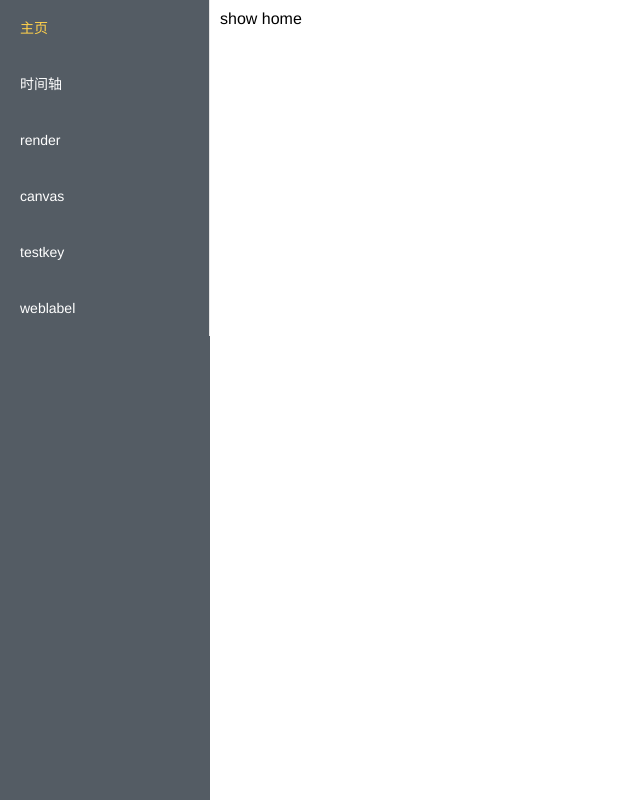
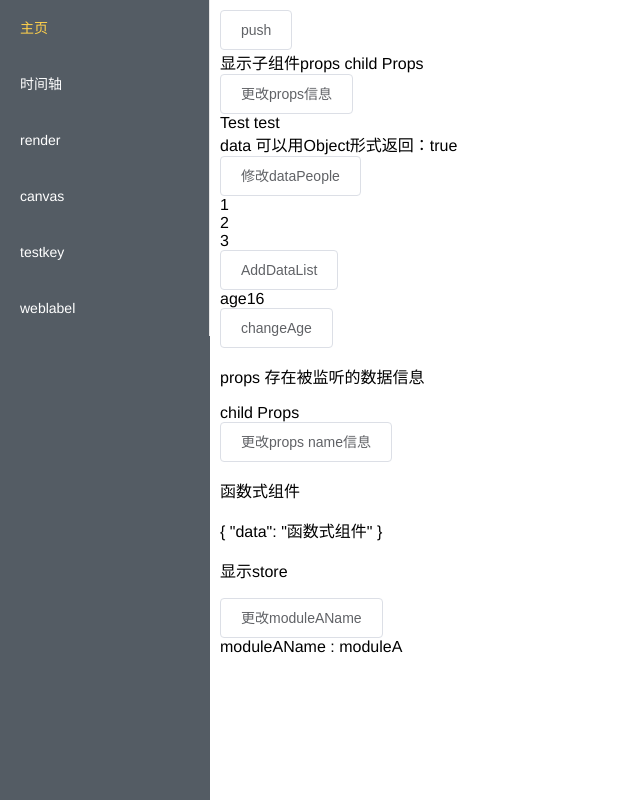
Before and after one commit to jdkwky/my-vue-example, a Vue app: page / in a window 1280 px wide. Both pictures are taken after a click on the item "主页". Shown: the whole page, without its empty margins (0-640 px from the left). Built offline with nearby package versions, Linux system fonts and the light colour scheme.

Commit message:
update: 学习代码

```diff
--- a/package.json
+++ b/package.json
@@ -12,7 +12,8 @@
     "core-js": "^2.6.5",
     "element-ui": "^2.13.0",
     "vue": "^2.6.10",
-    "vue-router": "^3.1.3"
+    "vue-router": "^3.1.3",
+    "vuex": "^3.6.2"
   },
   "devDependencies": {
     "@vue/cli-plugin-babel": "^3.11.0",
--- a/src/App.vue
+++ b/src/App.vue
@@ -1,5 +1,5 @@
 <template>
-  <div id="app" class="app-main">
+  <div class="app-main">
     <div class="app-nav-menu">
       <Menu></Menu>
     </div>
@@ -7,6 +7,7 @@
       <router-view></router-view>
     </div>
   </div>
+  <!-- <div>hello world , {{ name }}</div> -->
 </template>
 
 <script>
@@ -16,8 +17,14 @@ export default {
   components: {
     Menu
   },
+  data(){
+    return {
+      name: 'test'
+    }
+  },
   mounted() {
     console.log(this, "App.vue");
+    console.log(this._route, 'this._route');
   },
   methods: {
     handleClick() {}
--- a/src/main.js
+++ b/src/main.js
@@ -3,7 +3,8 @@ import App from './App.vue'
 import '../theme/index.css';
 import ElementUI from 'element-ui';
 import VueRouter from 'vue-router';
-import routes from './router'
+import routes from './router';
+import store from './store/index';
 
 
 
@@ -13,6 +14,7 @@ Vue.config.productionTip = false;
 Vue.use(ElementUI);
 Vue.use(VueRouter);
 
+
 const router = new VueRouter({
   mode: 'hash',
   linkActiveClass: 'is-active',
@@ -20,6 +22,20 @@ const router = new VueRouter({
 })
 
 new Vue({
-  render: h => h(App),
-  router
-}).$mount('#app')
+  // render:function(h){ return h('div', this.text)},
+  router,
+  store,
+  ...App,
+  // data:{
+  //   text: 'hello text'
+  // },
+  mounted(){
+    // router
+    console.log(this._route, 'this._route');
+    // store
+    console.log(this.$store, 'this.$store');
+
+  }
+}).$mount('#app');
+
+// console.log(vm._data, 'vm.data')
--- /dev/null
+++ b/src/store/index.js
@@ -0,0 +1,30 @@
+import Vuex from 'vuex';
+import Vue from 'vue';
+
+Vue.use(Vuex);
+
+import moduleA from './moduleA'
+
+const state = {
+    stateName: 'global',
+};
+
+const getters = {};
+
+const mutations = {};
+
+const actions = {};
+
+const modules = {
+    moduleA
+};
+
+const store = new Vuex.Store({
+    actions,
+    getters,
+    mutations,
+    modules,
+    state
+});
+
+export default store;
--- /dev/null
+++ b/src/store/moduleA.js
@@ -0,0 +1,18 @@
+const state = {
+    name: 'moduleA'
+}
+const mutations = {
+    setName(state, name){
+        state.name = name;
+    }
+};
+const actions = {};
+const getters = {};
+
+export default {
+    namespaced: true,
+    state,
+    mutations,
+    actions,
+    getters
+}
--- a/src/view/home/Index.vue
+++ b/src/view/home/Index.vue
@@ -1,16 +1,102 @@
 <template>
     <div class="home">
-        show home
+        <el-button @click="handlePush">push</el-button>
+        <!-- <p :key="item" v-for="item in list">
+          {{ item }}
+        </p> -->
+
+
+        <br/>
+        <!-- <p :key="`${item}-dataList`" v-for="item in dataList">
+          {{ item }}
+        </p> -->
+
+        <!-- props -->
+        <div>
+          显示子组件props
+          {{ childProps.name }}
+        </div>
+        <Test :people="{name: 'test'}" :hasParentData="{
+          props: childProps
+        }"></Test>
+
+        <!-- functional 组件 -->
+        <p>函数式组件</p>
+        <Functional :data="functionalData"></Functional>
+        <!-- 显示 store -->
+
+        <p>显示store</p>
+        <el-button @click="onChangeModuleA">更改moduleAName</el-button>
+        <div>
+          moduleAName : {{ moduleAName }}
+        </div>
     </div>
 </template>
 
 <script>
-import {num} from './export';
-import age from './export'
-console.log(num, 'num', age, 'age');
+// import {num} from './export';
+// import age from './export'
+
+import Test from './comp/Test';
+import Functional from './comp/Functional'
+import { mapState } from 'vuex';
+
 export default {
+  components:{
+    Test,
+    Functional
+  },
   data() {
-    return {};
-  }
+    return {
+      list : ['哈哈哈'],
+      people: {
+        name: 'test'
+      },
+      childProps:{
+        name: 'child Props'
+      },
+      functionalData: '函数式组件'
+    };
+  },
+  computed:{
+    dataList(){
+      return {
+        list: this.list
+      };
+    },
+    ...mapState({
+      moduleAName: state => state.moduleA.name
+    })
+  },
+  watch:{
+    list(){
+      console.log('in this ');
+    }
+  },
+  methods:{
+    handlePush(){
+      this.list.push(+new Date);
+      console.log(this.list);
+    },
+    onChangeModuleA(){
+      this.$store.commit('moduleA/setName', `${+new Date}-moduleA`);
+    }
+  },
+  created() {},
+  mounted() {
+    //   console.log(this.dataPeople, 'this.dataPeople');
+    console.log('父组件 Index mounted ');
+  },
+  beforeCreate() {},
+  beforeMount() {},
+  beforeUpdate() {
+      console.log('父组件 before update');
+  },
+  updated() {
+    console.log('父组件 updated');
+  },
+  beforeDestroy() {},
+  destroyed() {},
+  activated() {},
 };
 </script>
--- /dev/null
+++ b/src/view/home/comp/Functional.vue
@@ -0,0 +1,7 @@
+<template functional>
+    <div>
+        {{ context }}
+        <div>{{ props }}</div>
+    </div>
+
+</template>
--- /dev/null
+++ b/src/view/home/comp/Test.vue
@@ -0,0 +1,125 @@
+<!--  -->
+<template>
+    <div>
+        <el-button @click="handleChangeProps">更改props信息</el-button>
+        <div>Test {{ people.name }}</div>
+        <div>data 可以用Object形式返回：{{ dataIsObject }}</div>
+        <!-- 修改dataPeople -->
+        <el-button @click="onChangeDataPeople">修改dataPeople</el-button>
+        <!-- dataList -->
+        <div :key="item" v-for="item in dataList">
+            {{ item }}
+        </div>
+        <!-- 修改dataList值-->
+        <el-button @click="onDataListChange">AddDataList</el-button>
+        <!-- age -->
+        <div>age{{ realAge }}</div>
+        <el-button @click="onChangeAge">changeAge</el-button>
+
+        <p>props 存在被监听的数据信息</p>
+
+        <div>
+            {{ hasParentData.props.name }}
+        </div>
+        <el-button @click="onChangePropsName">更改props name信息</el-button>
+    </div>
+</template>
+
+<script>
+export default {
+  components: {},
+  props:{
+      people:{
+          type: Object,
+          default: ()=>({})
+      },
+      hasParentData:{
+          type: Object,
+          default: ()=>({})
+      }
+  },
+  data({ people, hasParentData }){
+      console.log(hasParentData, 'hasParentData');
+     return {
+          dataIsObject: true,
+          dataPeople: {
+              list: [1,2,3],
+              people: people
+          },
+          realAge: 16
+     }
+  },
+  computed: {
+      dataList:{
+        get(){
+            console.log('in this get');
+            return this.dataPeople.list || [];
+        },
+        set(){
+            // console.log('in this set');
+            this.dataPeople.list.push(+new Date);
+        }
+      },
+      age(){
+          console.log('in this computed');
+          return this.realAge
+      }
+  },
+  watch: {
+
+  },
+  methods: {
+      handleChangeProps() {
+        //   this.people = 'haha';
+          this.$set(this.people,'name','haha')
+        // //   this.people.name ='haha';
+        //   console.log(this.people,'people');
+      },
+      onChangeDataPeople(){
+          this.dataPeople.name="hehe";
+      },
+      onDataListChange(){
+          this.dataList = 1;
+        //  console.log(this.dataList);
+      },
+      onChangePropsName(){
+          this.hasParentData.props.name = '测试一下 哈哈哈';
+      },
+      onChangeAge(){
+          this.realAge= 20
+      }
+  },
+  created() {},
+
+  mounted() {
+    //   console.log(this.dataPeople, 'this.dataPeople');
+    // console.log('子组件 Test mounted ');
+    // this.$nextTick(null,this).then(res =>{
+    //     console.log('$nextTick', res);
+    // });
+    // console.log(this.router, 'this.router');
+
+    console.log(this.hasParentData, 'hasParentData');
+    this.$watch(function () {
+          console.log('in this watch');
+          return this.realAge;
+      },function () {
+          console.log('in this watch cb');
+      })
+
+  },
+  beforeCreate() {},
+  beforeMount() {},
+  beforeUpdate() {
+      console.log('子组件 before update');
+  },
+  updated() {
+      console.log('this is updated');
+  },
+  beforeDestroy() {},
+  destroyed() {},
+  activated() {},
+};
+</script>
+<style lang='less' scoped>
+</style>
```
Also changed, not shown: 1 other file (tests, documents, lock files or other folders).
